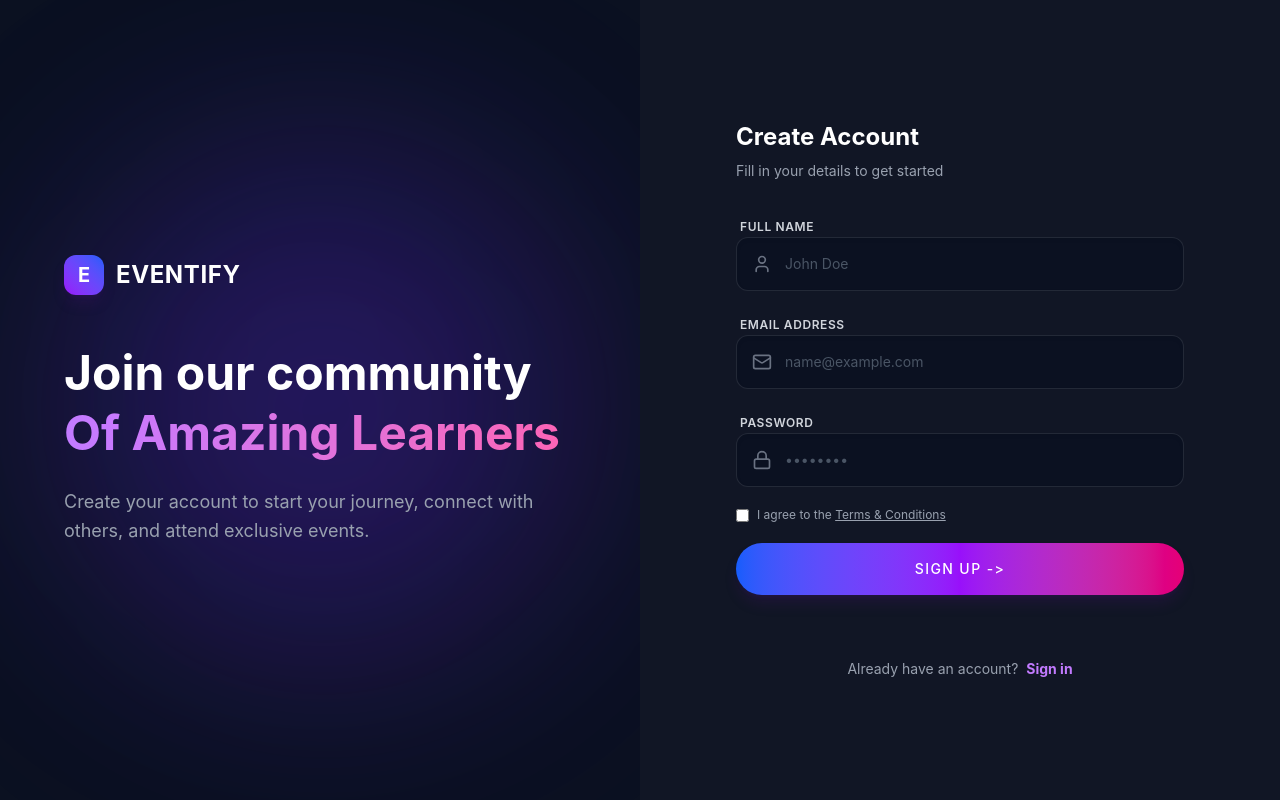
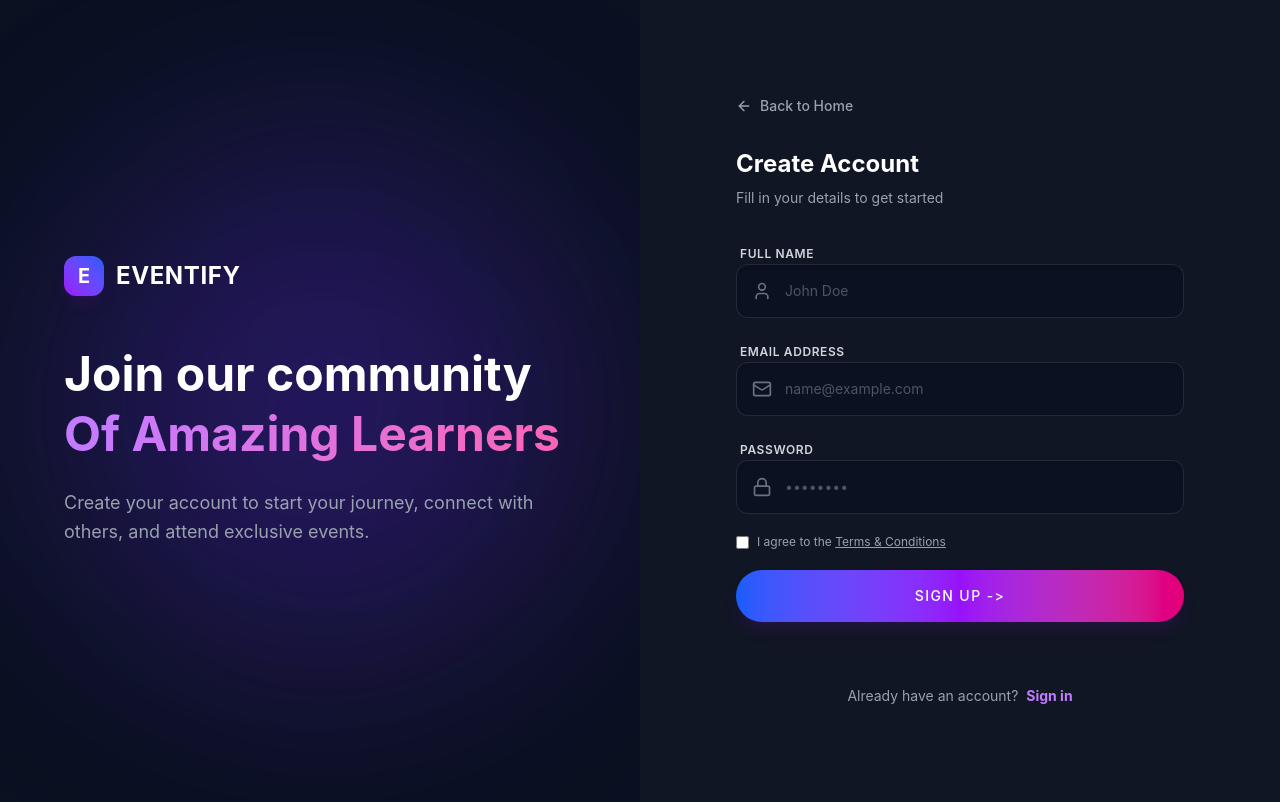
Before and after one commit to Sala7-dine/EvenX, a Next.js app in the folder apps/web/: page /register in a window 1280 px wide. Built offline with nearby package versions, Linux system fonts and the light colour scheme.

Commit message:
EV-43 feat: Add a "Back to Home" link with an arrow icon to the login and register pages.

```diff
--- a/apps/web/app/login/page.tsx
+++ b/apps/web/app/login/page.tsx
@@ -78,6 +78,11 @@ export default function LoginPage() {
                         </div>
 
                         <div className="hidden lg:block mb-8">
+                            <div className="flex justify-between items-center mb-8">
+                                <Link href="/" className="inline-flex items-center text-gray-400 hover:text-white transition-colors text-sm font-medium group">
+                                    <ArrowLeft size={16} className="mr-2 group-hover:-translate-x-1 transition-transform" /> Back to Home
+                                </Link>
+                            </div>
                             <h2 className="text-2xl font-bold text-white mb-2">Login</h2>
                             <p className="text-gray-400 text-sm">Enter your details to access your account</p>
                         </div>
--- a/apps/web/app/register/page.tsx
+++ b/apps/web/app/register/page.tsx
@@ -74,6 +74,11 @@ export default function RegisterPage() {
                         </div>
 
                         <div className="hidden lg:block mb-8">
+                            <div className="flex justify-between items-center mb-8">
+                                <Link href="/" className="inline-flex items-center text-gray-400 hover:text-white transition-colors text-sm font-medium group">
+                                    <ArrowLeft size={16} className="mr-2 group-hover:-translate-x-1 transition-transform" /> Back to Home
+                                </Link>
+                            </div>
                             <h2 className="text-2xl font-bold text-white mb-2">Create Account</h2>
                             <p className="text-gray-400 text-sm">Fill in your details to get started</p>
                         </div>
```
